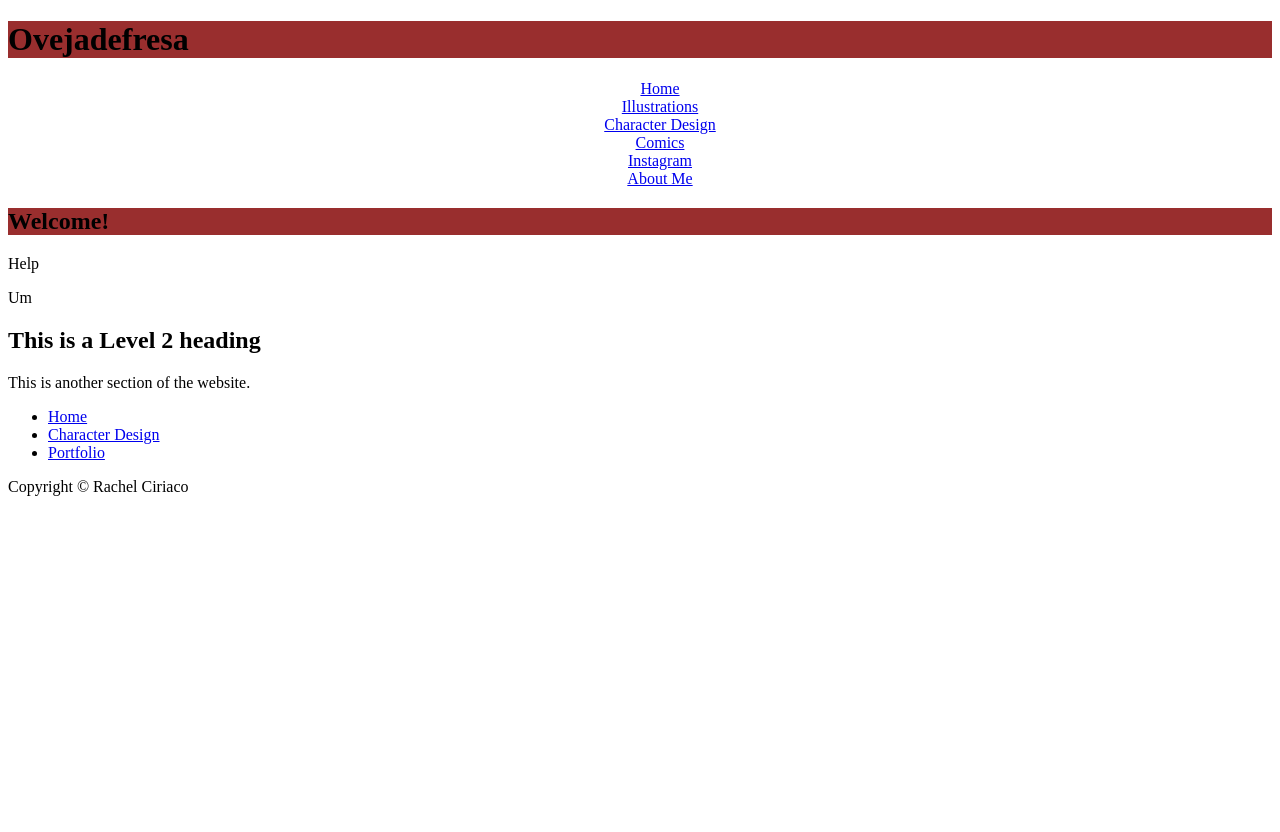
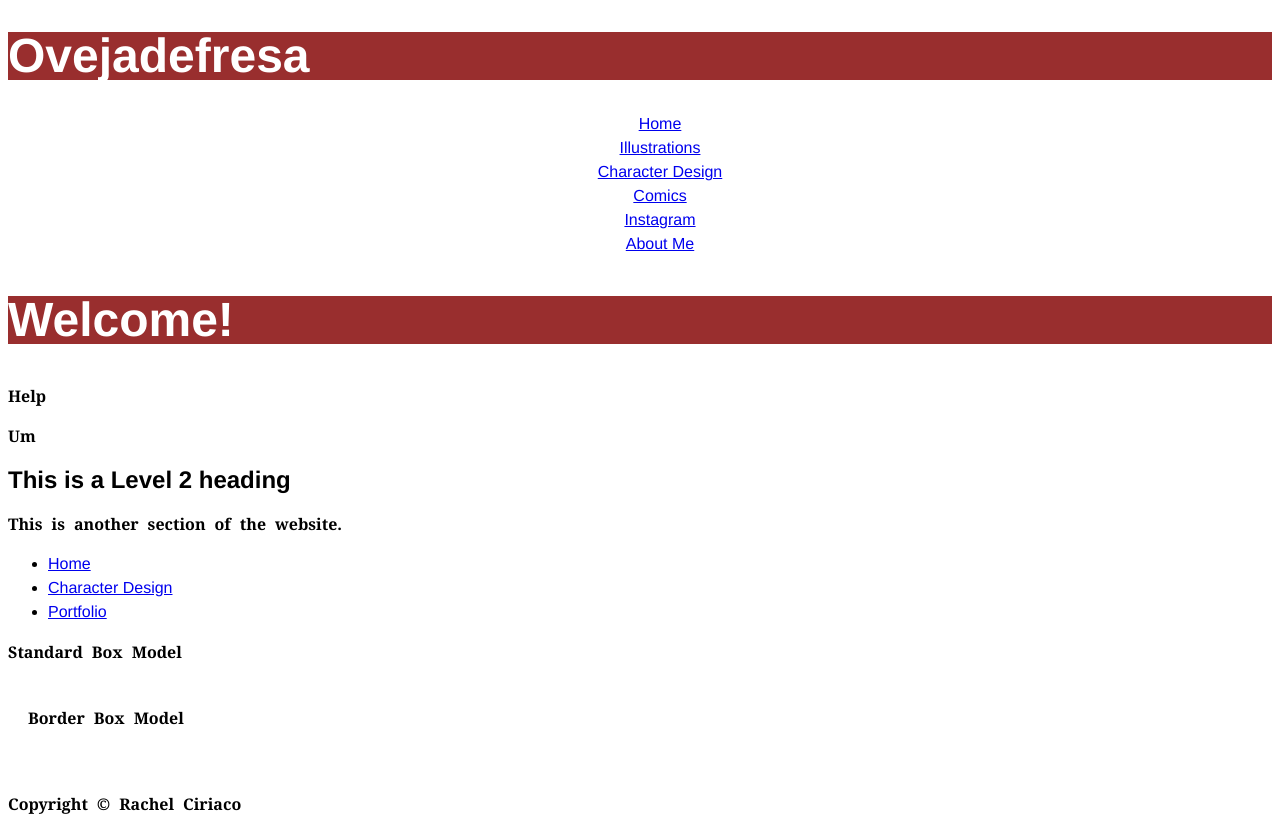
Before and after one commit to RachCiriaco/RachCiriaco.github.io, a plain HTML site: page index.html in a window 1280 px wide. Before the commit the page ends 800 px from the top, so only its background shows below. Drawn offline with Linux system fonts and the light colour scheme.

Commit message:
Css change 2

```diff
--- a/CSS/styles.css
+++ b/CSS/styles.css
@@ -1 +1,36 @@
-h1 {color: rgb(0, 0, 0); background-color: rgb(153, 46, 46);}
+*, *::before, *::after{
+    box-sizing:inherit;
+}
+html {
+    box-sizing: border-box;
+    font-size: 100%;
+    font-family: 'Franklin Gothic Medium', 'Arial Narrow', Arial, sans-serif;
+    line-height: 1.5rem;
+}
+
+h1 {color: rgb(255, 255, 255); background-color: rgb(153, 46, 46);
+    font-size: 3rem;
+    line-height: 3rem;
+}
+
+p {
+    font-family: Georgia, 'Times New Roman', Times, serif;
+    font-weight: bold;
+   /* letter-spacing: 0.2rem;*/
+    word-spacing: 0.3rem;
+}
+.box {
+    background-color: yellow;
+    width: 300px;
+    padding: 30px;
+    border: 20px solid red;
+    margin: 30px;
+    box-sizing: content-box
+}
+.standard-box {
+    box-sizing: content-box
+}
+
+.border-box {
+    padding: 10px 20px 30px 20px
+}
--- a/index.html
+++ b/index.html
@@ -7,7 +7,7 @@
         content="width=device-width, initial-scale=1.0">
         <title>Ovejadefresa</title>
         <header>
-            <h1>Ovejadefresa</h1>
+            <h1 class="new-color" id="the-one">Ovejadefresa</h1>
             <link rel="stylesheet" href="CSS/styles.css">
         </header>
     </head>
@@ -47,6 +47,12 @@
                     <li><a href="portfolio.html">Portfolio</a></li>
                 </ul>
             </nav>
+<section class="standard-box">
+    <p>Standard Box Model</p>
+</section>
+<section class="border-box">
+    <p>Border Box Model</p>
+</section>
             <p>Copyright &copy; Rachel Ciriaco</p>
         </footer>
 </body>
```
